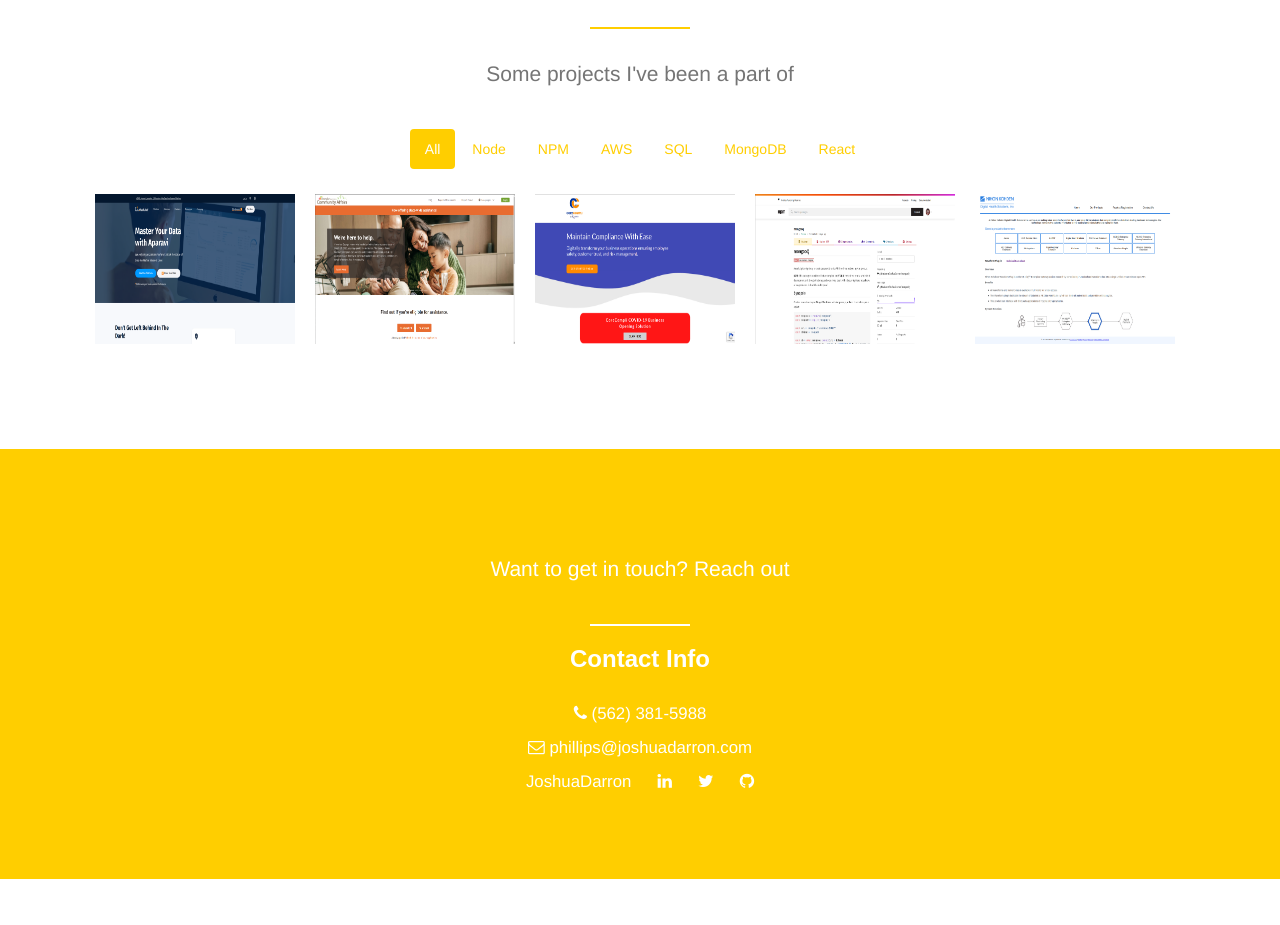
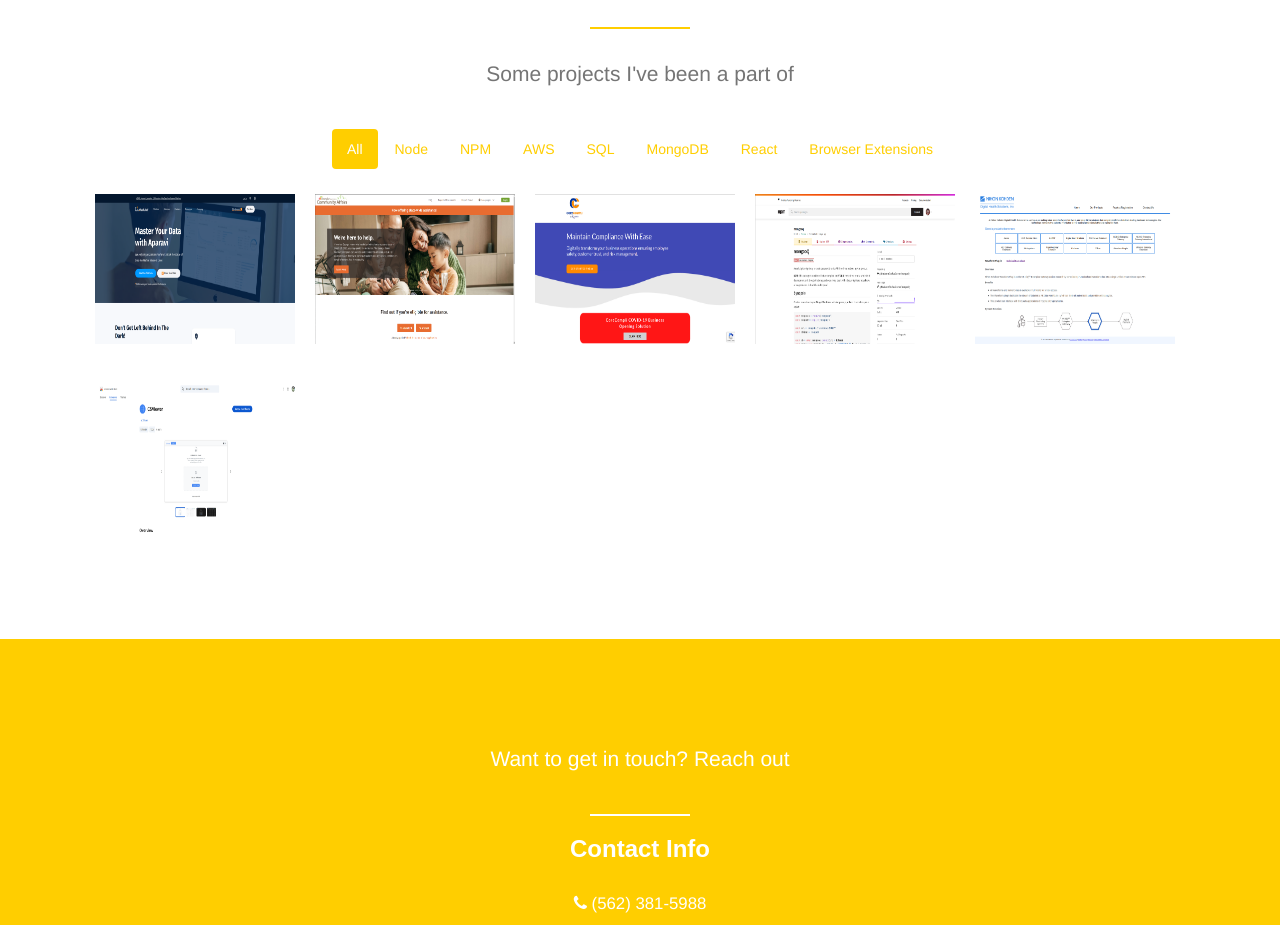
Before and after one commit to JoshuaDarron/joshuaDarronPortfolio, a plain HTML site: page index.html in a window 1280 px wide. Shown: the part 2965-3890 px from the top of the page. Before the commit the page ends 3844 px from the top, so only its background shows below. Drawn offline with Linux system fonts and the light colour scheme.

Commit message:
feat: Add CSViewer to portfolio with extension filter.

```diff
--- a/index.html
+++ b/index.html
@@ -410,6 +410,8 @@
                         </li>
                         <li class="filter"><a href="javascript:void(0)" data-filter=".react">React</a>
                         </li>
+                        <li class="filter"><a href="javascript:void(0)" data-filter=".extension">Browser Extensions</a>
+                        </li>
                     </ul>
                 </div>
                 <div>
@@ -442,6 +444,12 @@
                             <a href="https://www.nkdhs.com/products.pl?waveform=true" target="_blank">
                                 <div class="overlay"><i class="fa fa-search"></i></div>
                                 <img src="./assets/img/portfolio/nk-lab.png" alt="">
+                            </a>
+                        </li>
+                        <li class="mix extension">
+                            <a href="https://chromewebstore.google.com/detail/csviewer/khfkmjdhickeapmgolpnmebpppdjffnl" target="_blank">
+                                <div class="overlay"><i class="fa fa-search"></i></div>
+                                <img src="./assets/img/portfolio/csviewer.png" alt="">
                             </a>
                         </li>
                     </ul>
```
Also changed, not shown: assets/img/portfolio/csviewer.png (added).
